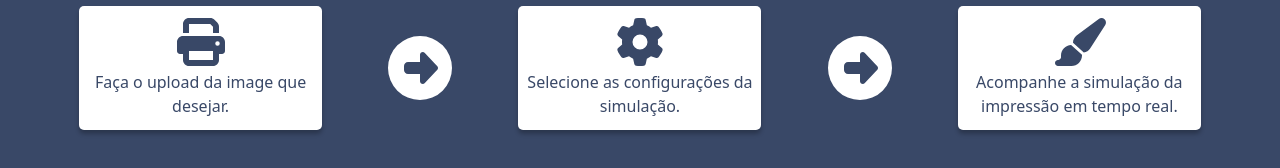
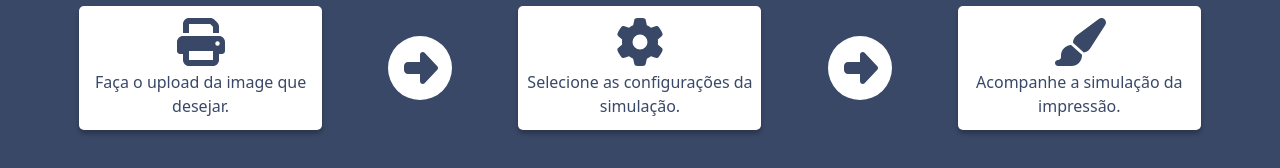
Before and after one commit to GustavoRosaLemos/pin3-robotic-arm-printer-front, a React (Create React App) app: page / in a window 1280 px wide. Shown: the part 148-316 px from the top of the page. Built offline with nearby package versions, Linux system fonts and the light colour scheme.

Commit message:
Changed info text

```diff
--- a/src/pages/Home/index.tsx
+++ b/src/pages/Home/index.tsx
@@ -323,7 +323,7 @@ function HomePage({ className }: HomePageProps) {
                 height="124px"
                 image={faPaintBrush}
                 color="#394867"
-                text="Acompanhe a simulação da impressão em tempo real."
+                text="Acompanhe a simulação da impressão."
               />
             </Row>
           </InitialScale>
```
